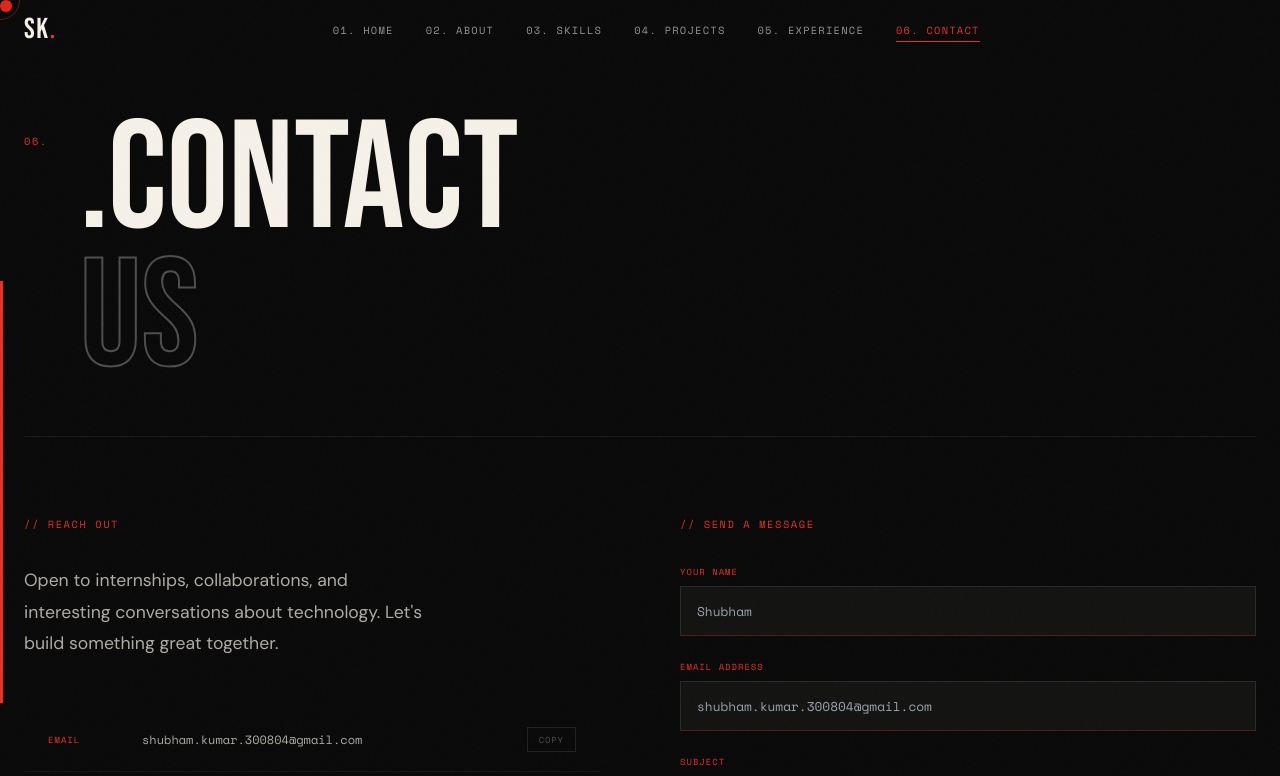
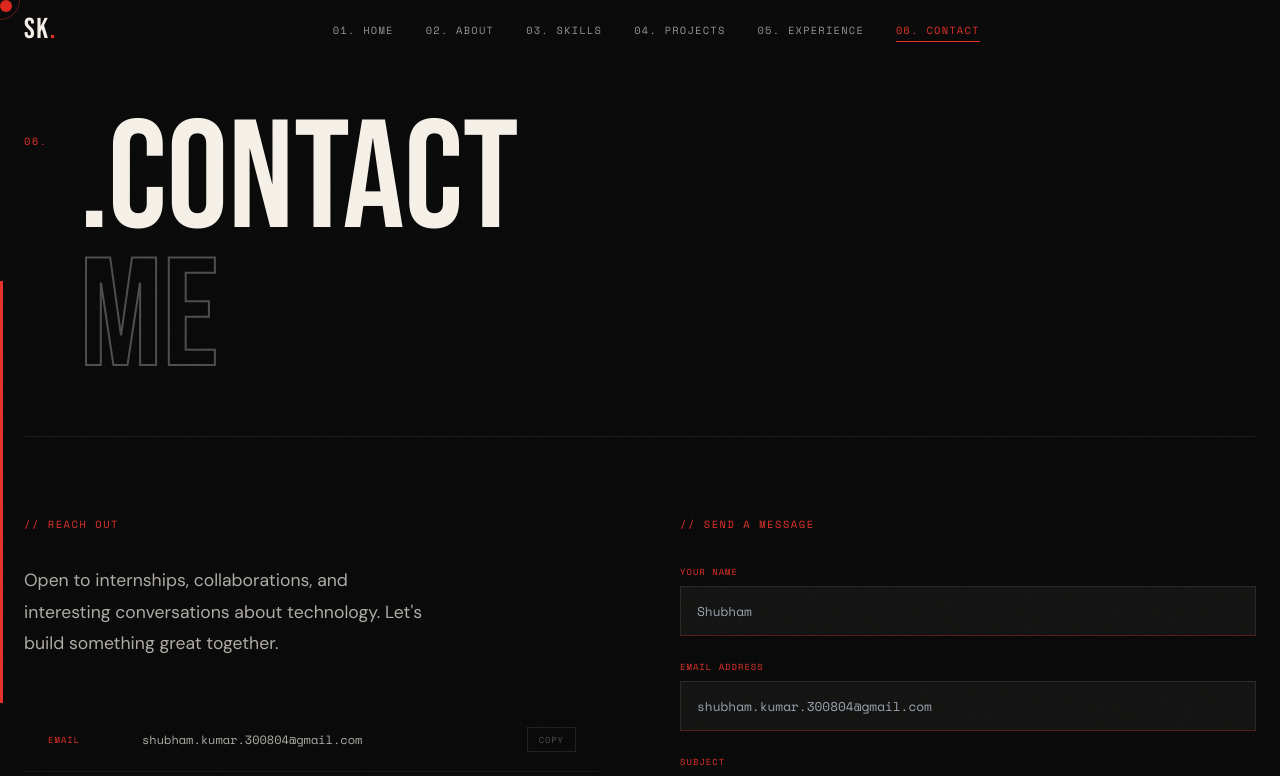
Before and after one commit to shubhamkumar9798/shubh_portfolio, a Next.js app: page /contact in a window 1280 px wide. Shown: the top 776 px of the page. Built offline with nearby package versions, Linux system fonts and the light colour scheme.

Commit message:
Second Commit, Made changes in the contact page

```diff
--- a/app/contact/page.tsx
+++ b/app/contact/page.tsx
@@ -51,7 +51,7 @@ export default function ContactPage() {
           <span style={{ fontFamily: 'var(--font-mono)', fontSize: '0.65rem', color: 'var(--red)', letterSpacing: '0.15em', marginTop: '1.4rem' }}>06.</span>
           <h1 style={{ fontFamily: 'var(--font-display)', fontSize: 'clamp(4rem, 12vw, 10rem)', color: 'var(--white)', lineHeight: 0.9, margin: 0 }}>
             .CONTACT<br />
-            <span style={{ WebkitTextStroke: '2px rgba(245,240,232,0.3)', color: 'transparent' }}>US</span>
+            <span style={{ WebkitTextStroke: '2px rgba(245,240,232,0.3)', color: 'transparent' }}>ME</span>
           </h1>
         </div>
 
```
